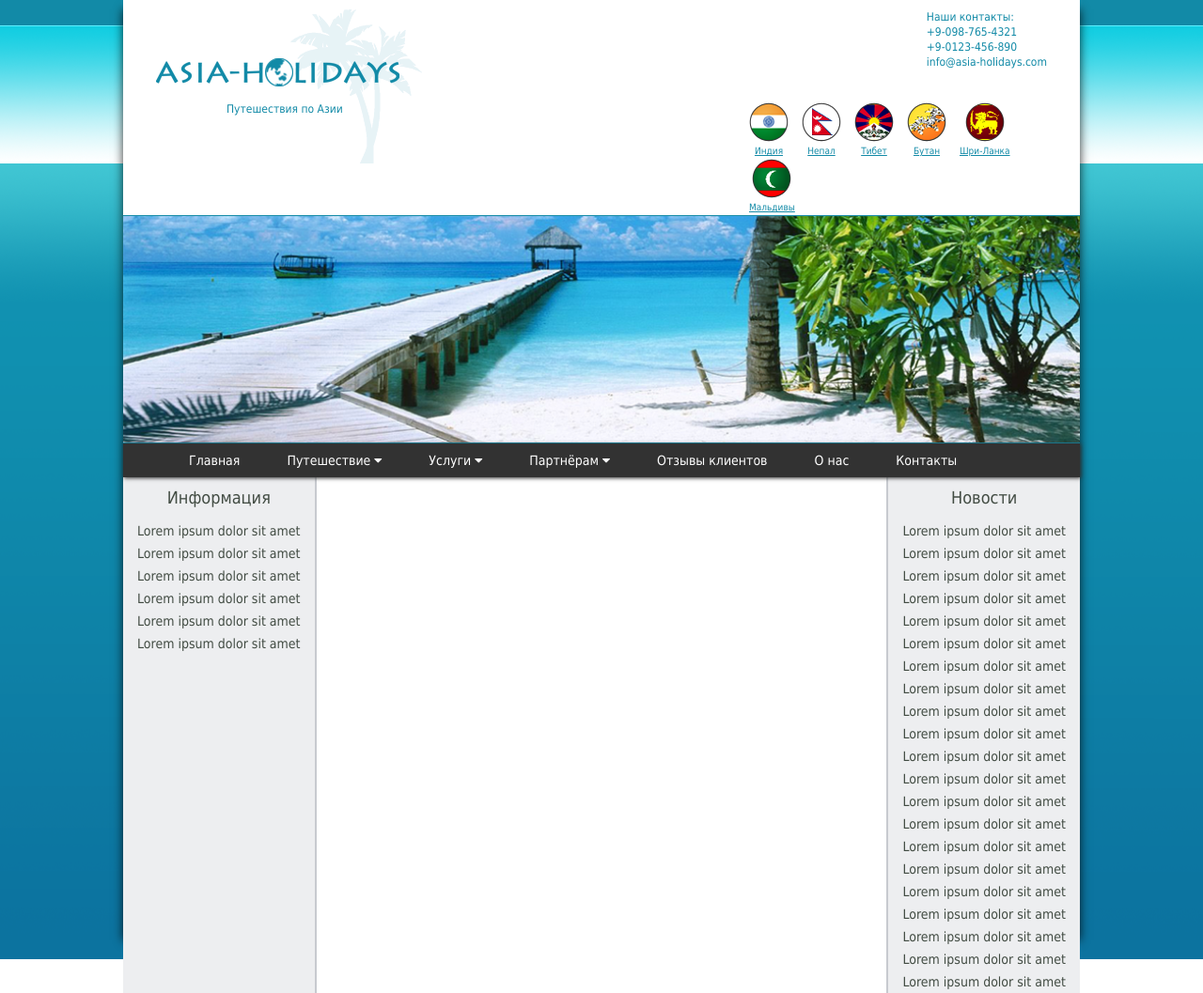
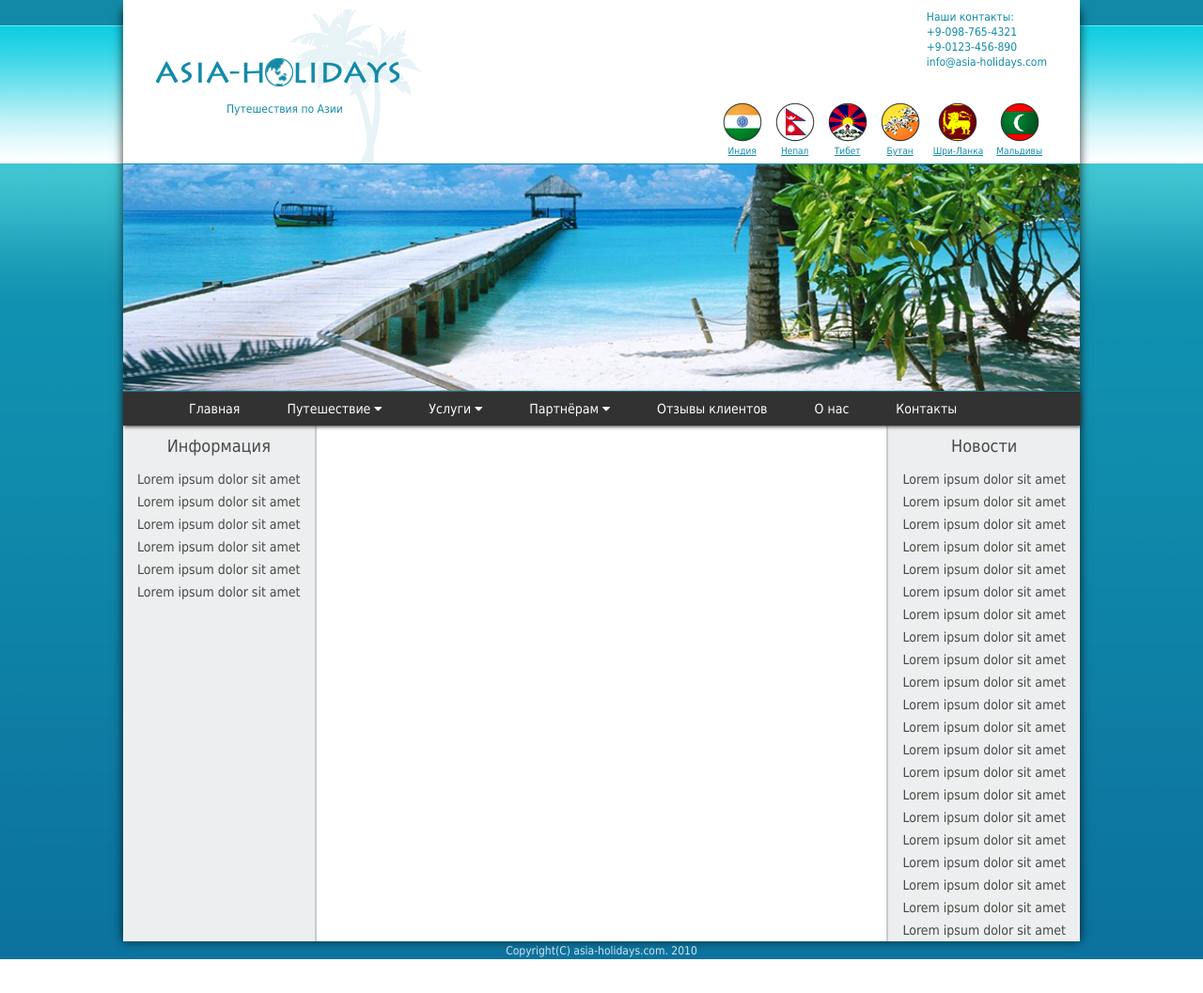
Before and after one commit to PalmerMontalvo/homework4, a plain HTML site: page index.html in a window 1280 px wide. Shown: the whole page at 94% size. After the commit the page ends 1035 px from the top, so only its background shows below. Drawn offline with Linux system fonts and the light colour scheme.

Commit message:
fixed some mistakes2

```diff
--- a/css/style.css
+++ b/css/style.css
@@ -37,7 +37,7 @@ header:after {
 }
 
 .logo {
-	position: relative;
+    position: relative;
     width: 283px;
     height: 164px;
     float: left;
@@ -54,7 +54,7 @@ header:after {
 }
 
 .right-panel {
-    width: 322px;
+    width: 500px;
     float: right;
 }
 
@@ -216,8 +216,9 @@ ul.menu > li:hover > ul.submenu {
 }
 
 footer {
-    margin-top: 10px;
-    margin-bottom: 10px;
+    position: relative;
+    margin-top: 15px;
+    margin-bottom: 15px;
     text-align: center;
     color: white;
     opacity: 0.8;
```
